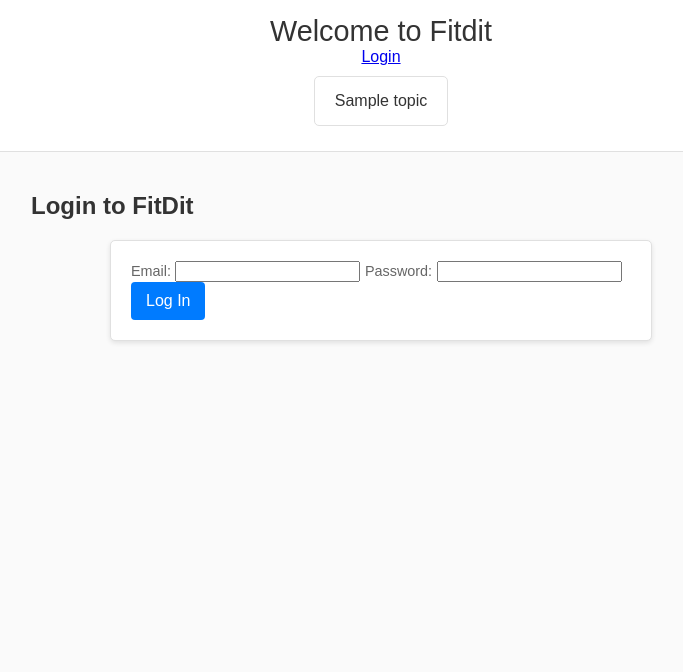
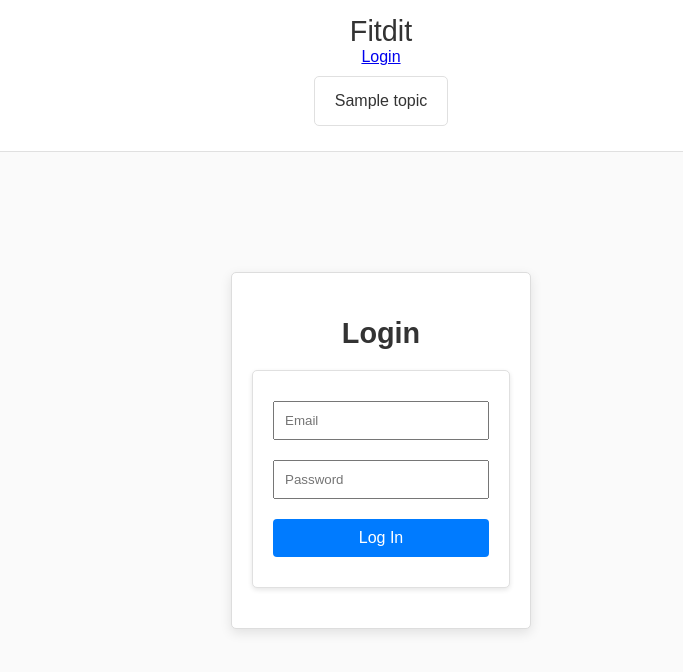
Before and after one commit to FlyingTiger7/CS4111-Project1, a Python web app: template templates/login.html in a window 1280 px wide. Shown: the top 672 px of the page, without its empty margins (259-942 px from the left). Run offline with Jinja, Linux system fonts and the light colour scheme; the template is opened without the code that fills it: most values are stand-ins (such as "Sample title", 1, 10 or a date in 2020).

Commit message:
Login built

```diff
--- a/static/styles.css
+++ b/static/styles.css
@@ -118,3 +118,55 @@ ul li p {
     color: #666;
     line-height: 1.5;
 }
+
+/* Center the login container */
+.login-container {
+    width: 100%;
+    max-width: 400px;
+    background-color: #ffffff;
+    padding: 2rem;
+    border-radius: 8px;
+    box-shadow: 0px 4px 12px rgba(0, 0, 0, 0.1);
+    text-align: center;
+    margin: 50px auto; /* Centers the container on the page */
+}
+
+/* Header */
+.login-container h2 {
+    font-size: 1.8rem;
+    margin-bottom: 1rem;
+    color: #333;
+}
+
+/* Align and style form elements */
+/* Centered Login Box */
+/* Centered Login Container */
+.login-container {
+    max-width: 300px;
+    margin: 100px auto;
+    padding: 20px;
+    text-align: center;
+    border: 1px solid #ddd;
+    border-radius: 5px;
+    box-sizing: border-box;
+}
+
+/* Full-width, aligned inputs and button */
+.login-container input,
+.login-container button {
+    width: 100%;
+    padding: 10px;
+    margin: 10px 0;
+    box-sizing: border-box;
+}
+
+.login-container button {
+    background-color: #007BFF;
+    color: white;
+    border: none;
+    cursor: pointer;
+}
+
+.login-container button:hover {
+    background-color: #0056b3;
+}
--- a/templates/base.html
+++ b/templates/base.html
@@ -9,7 +9,7 @@
 </head>
 <body>
     <header>
-        <h1>Welcome to Fitdit</h1>
+        <h1>Fitdit</h1>
         <div class="login-bar">
             {% if current_user.is_authenticated %}
                 <span>Welcome, {{ current_user.email }}!</span>
--- a/templates/login.html
+++ b/templates/login.html
@@ -3,9 +3,9 @@
 {% block title %}Home Page{% endblock %}
 
 {% block content %}
-
-
-<h2>Login to FitDit</h2>
+<body>
+    <div class="login-container">
+        <h2>Login</h2>
 
         {% with messages = get_flashed_messages() %}
             {% if messages %}
@@ -18,14 +18,12 @@
         {% endwith %}
 
         <form method="POST" action="{{ url_for('login') }}">
-    <label for="email">Email:</label>
-    <input type="email" name="email" id="email" required>
-
-    <label for="password">Password:</label>
-    <input type="password" name="password" id="password" required>
-
+            <input type="email" name="email" placeholder="Email" required>
+            <input type="password" name="password" placeholder="Password" required>
             <button type="submit">Log In</button>
         </form>
+    </div>
+</body>
 
 </body>
 </html>
```
Also changed, not shown: app.py (+30 -17 lines), login.py (deleted). Lines whose indentation alone changed are shown as unchanged.
